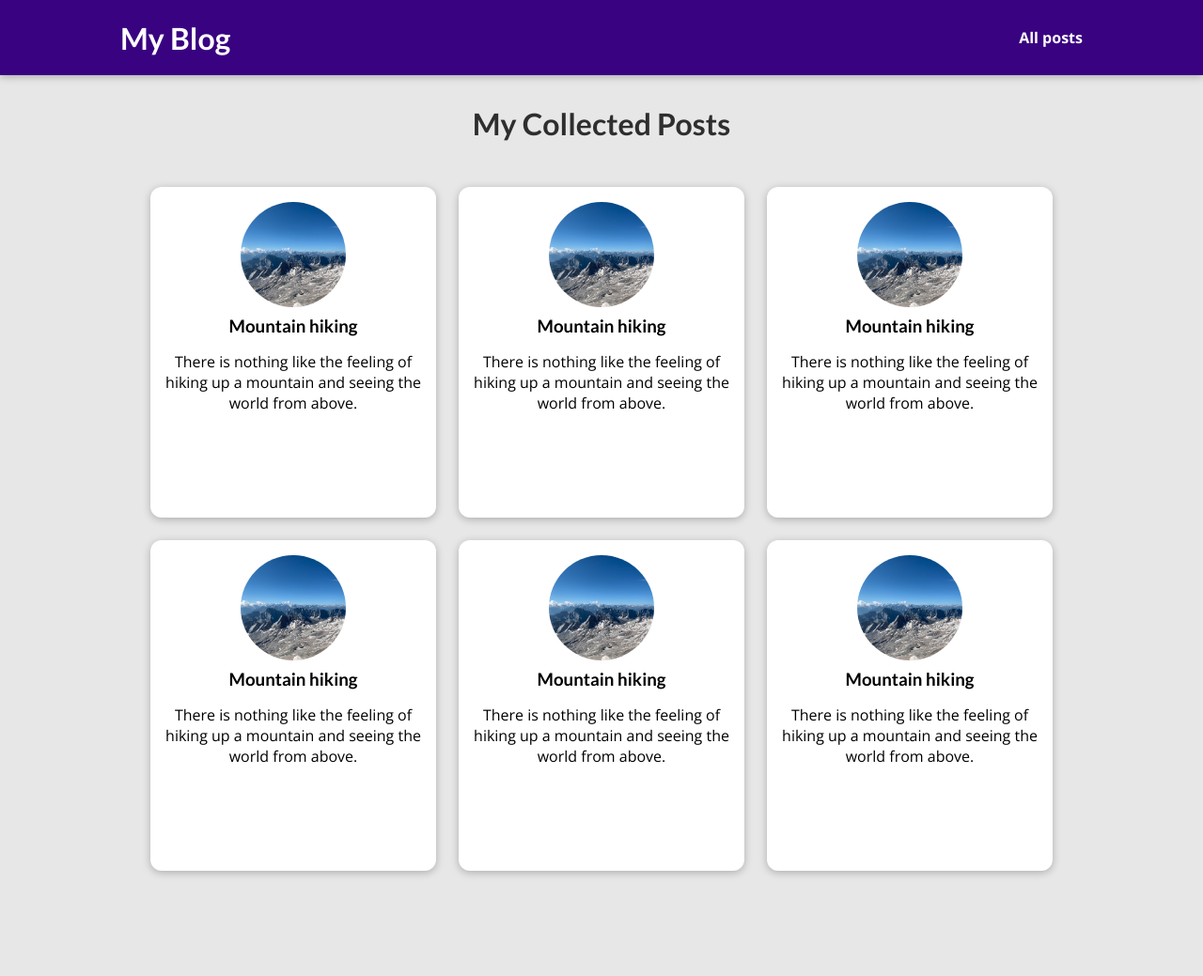
After one commit to georgeliu8110/Blog_app, a Django app: page /posts in a window 1280 px wide. The commit adds this page. Shown: the whole page at 94% size. Run offline with Django 4.2, Linux system fonts and the light colour scheme.

Commit message:
add html files and css for styling

```diff
--- /dev/null
+++ b/blog/static/blog/all-posts.css
@@ -0,0 +1,43 @@
+body {
+  background-color: #e7e7e7;
+}
+
+#main-navigation {
+  background-color: #390281;
+  box-shadow: 0 2px 8px rgba(0, 0, 0, 0.25);
+}
+
+#all-posts {
+  margin: 7rem auto;
+  width: 90%;
+  max-width: 60rem;
+}
+
+#all-posts h2 {
+  text-align: center;
+  font-size: 2rem;
+  color: #2e2e2e;
+  margin: 3rem 0;
+}
+
+ul {
+  list-style: none;
+  margin: 0;
+  padding: 0;
+  display: grid;
+  grid-template-columns: repeat(auto-fill, minmax(17rem, 1fr));
+  gap: 1.5rem;
+}
+
+.post img {
+  width: 7rem;
+  height: 7rem;
+}
+
+.post a {
+  height: 22rem;
+  transform-origin: center;
+  box-shadow: 0 2px 8px rgba(0, 0, 0, 0.25);
+  border-radius: 12px;
+  background-color: white;
+}
--- /dev/null
+++ b/blog/static/blog/post.css
@@ -0,0 +1,43 @@
+.post {
+  display: flex;
+  flex-direction: column;
+  align-items: center;
+  text-align: center;
+}
+
+.post a {
+  text-decoration: none;
+  color: black;
+  transition: all 0.2s ease;
+  padding: 1rem;
+}
+
+.post a:hover,
+.post a:active {
+  transform: scale(1.1);
+  background-color: #390281;
+  color: white;
+}
+
+.post img {
+  width: 5rem;
+  height: 5rem;
+  object-fit: cover;
+  border-radius: 50%;
+}
+
+.post h3 {
+  margin: 0.25rem 0;
+}
+
+.post time {
+  color: #666666;
+  margin: 0.25rem;
+  font-style: italic;
+  font-size: 0.85rem;
+}
+
+.post:hover time,
+.post:active time {
+  color: white;
+}
--- /dev/null
+++ b/blog/templates/blog/all-posts.html
@@ -0,0 +1,27 @@
+{% extends "base.html" %}
+{% load static %}
+
+{% block title %}
+  My Blog
+{% endblock %}
+
+{% block css_files %}
+  <link rel="stylesheet" href="{% static "blog/post.css" %}" />
+  <link rel="stylesheet" href="{% static "blog/all-posts.css" %}" />
+{% endblock %}
+
+{% block content %}
+<section id="all-posts">
+  <h2>My Collected Posts</h2>
+  <ul>
+    {% include "blog/includes/post.html" %}
+    {% include "blog/includes/post.html" %}
+    {% include "blog/includes/post.html" %}
+    {% include "blog/includes/post.html" %}
+    {% include "blog/includes/post.html" %}
+    {% include "blog/includes/post.html" %}
+  </ul>
+
+
+</section>
+{% endblock %}
--- /dev/null
+++ b/blog/templates/blog/includes/post.html
@@ -0,0 +1,15 @@
+{% load static %}
+
+<li>
+  <article class="post">
+    <a href="{% url "post_detail" "the-mountains" %}">
+      <img src="{% static "blog/images/mountains.jpg" %}" alt="Mountain Hiking">
+      <div class="post__content">
+        <h3>Mountain hiking</h3>
+        <p>
+          There is nothing like the feeling of hiking up a mountain and seeing the world from above.
+        </p>
+      </div>
+    </a>
+  </article>
+</li>
--- a/templates/base.html
+++ b/templates/base.html
@@ -6,10 +6,17 @@
     <meta charset="UTF-8">
     <meta name="viewport" content="width=device-width, initial-scale=1.0">
     <title>{% block title %}{% endblock %}</title>
-    <link rel="stylesheet" href="{% static 'app.css' %}">
+    <link rel="stylesheet" href="{% static "app.css" %}">
+
     {% block css_files %}{% endblock %}
   </head>
   <body>
+    <header id="main-navigation">
+      <h1><a href="{% url "starting_page" %}">My Blog</a></h1>
+      <nav>
+        <a href="{% url "posts" %}">All posts</a>
+      </nav>
+    </header>
     {% block content %}{% endblock %}
   </body>
   </html>
```
Also changed, not shown: blog/static/blog/post-detail.css (added, +62 -0 lines), blog/templates/blog/index.html (+10 -25 lines), blog/templates/blog/post-detail.html (added, +38 -0 lines), blog/static/blog/images/mountains.jpg (added), blog/static/blog/images/woods.jpg (added), blog/static/blog/index.css (line endings or trailing spaces).
